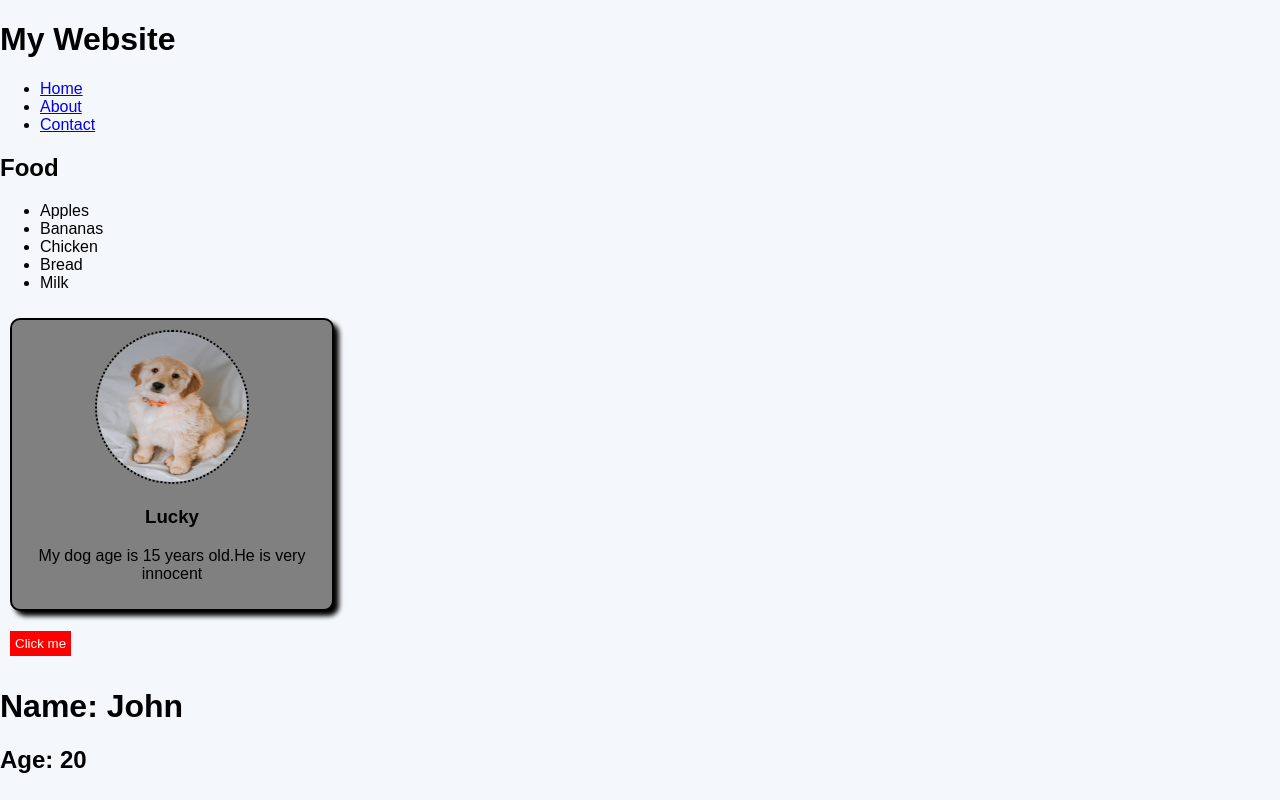
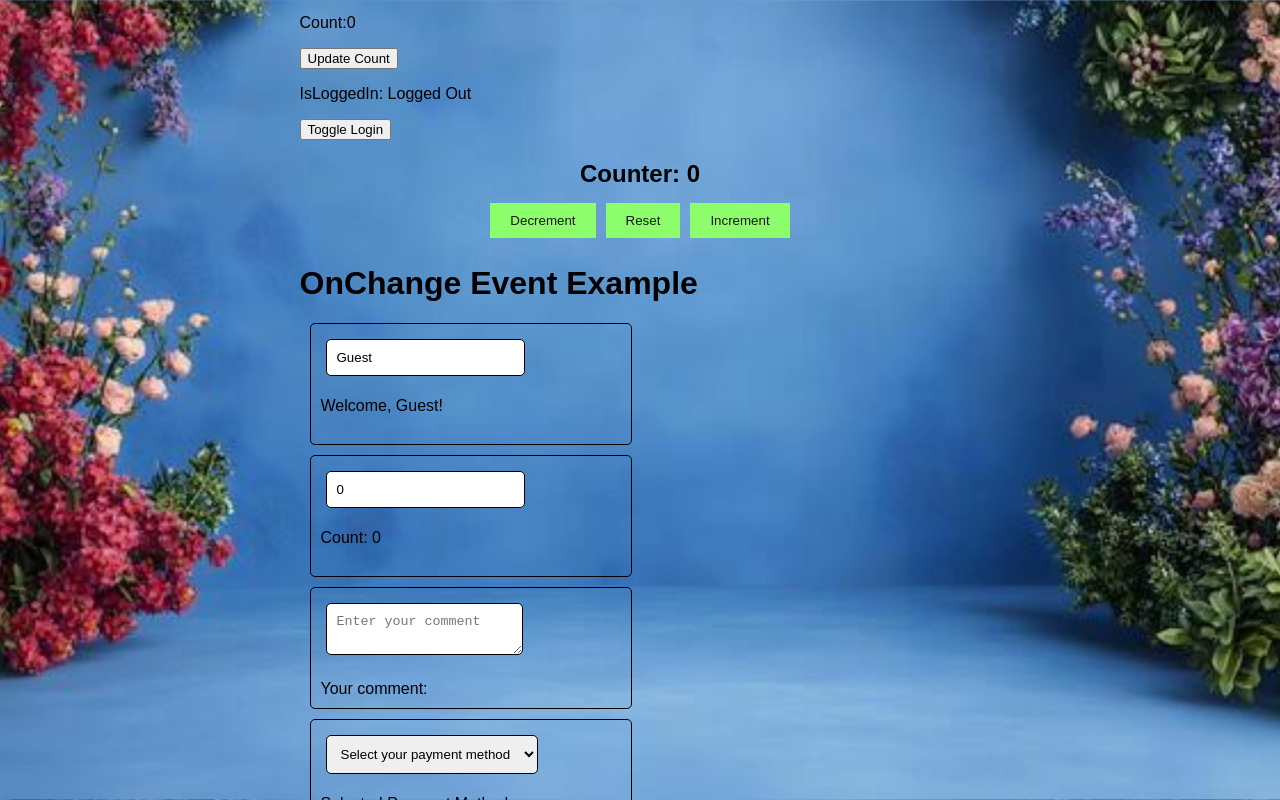
Before and after one commit to gowrivenneti/React-Learning, a React (Vite) app: page / in a window 1280 px wide. Shown: the top 800 px of the page. Built offline with nearby package versions, Linux system fonts and the light colour scheme.

Commit message:
Digital clock complete code is added

```diff
--- a/index.html
+++ b/index.html
@@ -9,5 +9,6 @@
   <body>
     <div id="root"></div>
     <script type="module" src="/src/main.jsx"></script>
+
   </body>
 </html>
--- a/src/DigitalClockApp/DigitalClock.css
+++ b/src/DigitalClockApp/DigitalClock.css
@@ -0,0 +1,28 @@
+body{
+    background-image: url(../assets/digital.jpg);
+    background-repeat: no-repeat;
+    background-attachment: fixed;
+    background-size: cover;
+    background-position: center;
+    margin: 0;
+    display: flex;
+    justify-content: center;
+    align-items: center;
+    height: 100vh;
+}
+.digital-container{
+    backdrop-filter: blur(10px);
+}
+.digital-clock{
+    background-color: rgba(0, 0, 0, 0.5);
+    display: flex;
+    justify-content: center;
+    align-items: center;
+    padding: 20px 40px;
+    height: 80px;
+    width: 300px;
+    border-radius: 10px;
+    font-size: 48px;
+    font-family: 'Arial', sans-serif;
+    color: #fff;
+}
--- a/src/DigitalClockApp/DigitalClock.jsx
+++ b/src/DigitalClockApp/DigitalClock.jsx
@@ -1,8 +1,25 @@
 import React,{useState,useEffect} from 'react';
 function DigitalClock(){
+    const [time,setTime] = useState(new Date());
+    useEffect(()=>{
+        const timer = setInterval(()=>{
+            setTime(new Date());
+        },1000);
+        return () => clearInterval(timer);
+    },[]);
+    function formatTime(){
+        const hours = time.getHours().toString().padStart(2,'0');
+        const minutes = time.getMinutes().toString().padStart(2,'0');
+        const seconds = time.getSeconds().toString().padStart(2,'0');
+        const period = hours >= 12 ? "PM" : "AM";
+        return `${hours}:${minutes}:${seconds} ${period}`;
+    }
     return (
-        <div>
-            <h1>Digital Clock</h1>
+        <div className="digital-container">
+            <div className="digital-clock">
+                <span>{formatTime()}</span>
+            </div>
+
         </div>
     );
 
--- a/src/main.jsx
+++ b/src/main.jsx
@@ -3,10 +3,12 @@ import { createRoot } from 'react-dom/client'
 import './index.css'
 import './ColorPicker-Project/ColorPicker.css'
 import './ToDoList/ToDo.css'
+import './DigitalClockApp/DigitalClock.css'
 import App from './App.jsx'
 import App2 from './App2.jsx'
 import ColorPickerApp from './ColorPicker-Project/ColorPickerApp.jsx'
 import ToDoApp from './ToDoList/ToDoApp.jsx'
+import DigitalClockApp from './DigitalClockApp/DigitalClockApp.jsx'
 
 createRoot(document.getElementById('root')).render(
   <StrictMode>
@@ -14,5 +16,6 @@ createRoot(document.getElementById('root')).render(
     <App2/>
     <ColorPickerApp />
     <ToDoApp />
+
   </StrictMode>,
 )
```
Also changed, not shown: src/main2.jsx (added, +10 -0 lines), src/assets/digital.jpg (added).
